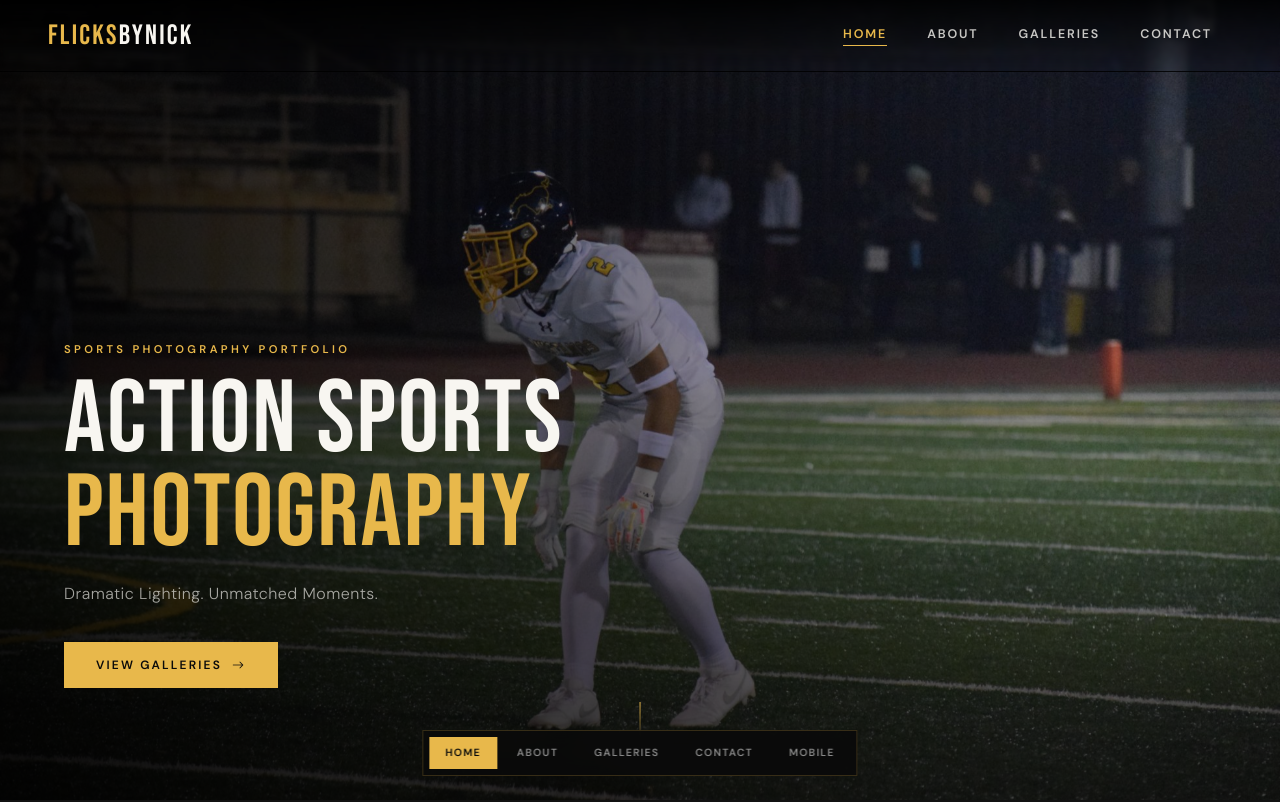
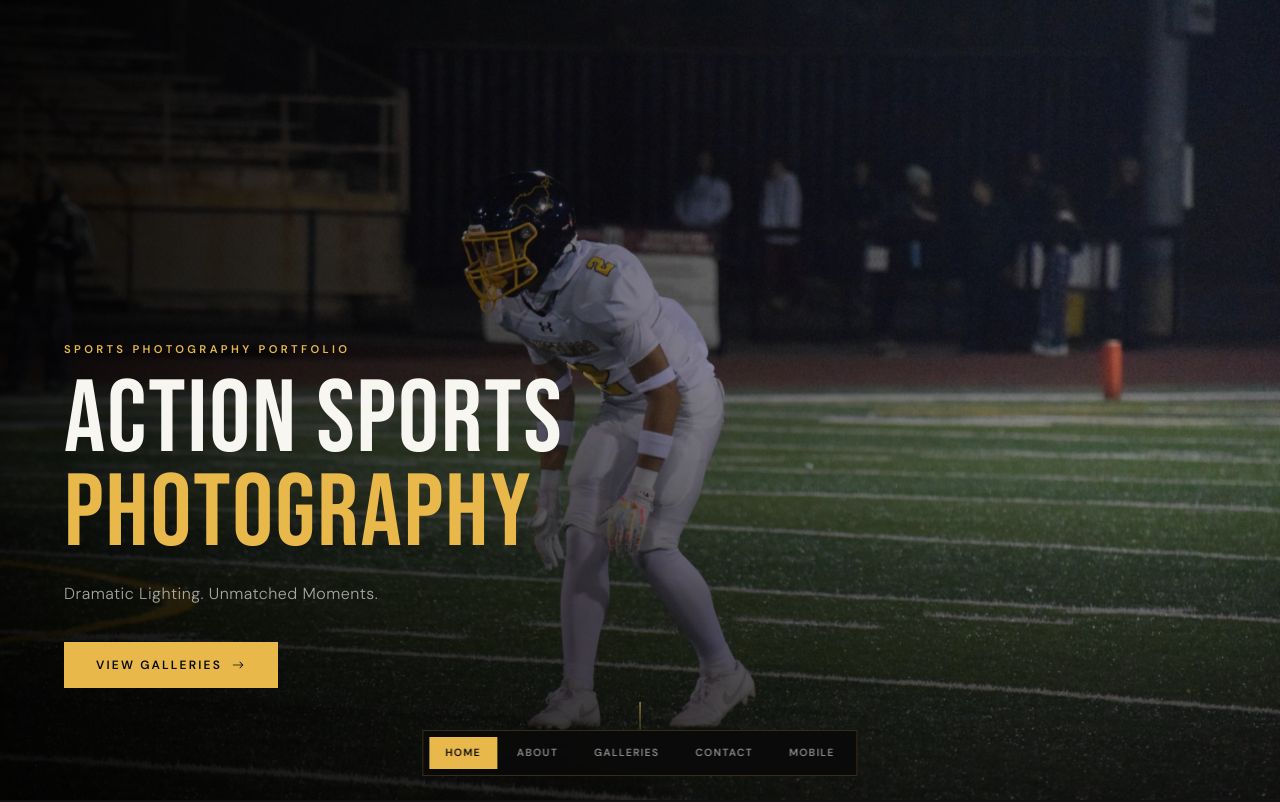
Before and after one commit to JCarmichael9/FlicksByNick, a plain HTML site: page index.html in a window 1280 px wide. Shown: the top 802 px of the page. Drawn offline with nearby package versions, Linux system fonts and the light colour scheme; a script that the page names is missing.

Commit message:
got rid of nababr

```diff
--- a/index.html
+++ b/index.html
@@ -31,48 +31,6 @@
   <link rel="stylesheet" href="css/style.css" />
 </head>
 <body>
-
-<!-- ══════════════════════════════════════════════════════════
-     NAVBAR (fixed, shared across all pages)
-══════════════════════════════════════════════════════════ -->
-<nav id="mainNav" class="navbar navbar-expand-lg fixed-top">
-  <div class="container-fluid px-0" style="padding: 0 48px;">
-
-    <a class="navbar-brand" href="#" onclick="showPage('home'); return false;">
-      <span>Flicks</span>ByNick
-    </a>
-
-    <button
-      class="navbar-toggler"
-      type="button"
-      data-bs-toggle="collapse"
-      data-bs-target="#navbarNav"
-      aria-controls="navbarNav"
-      aria-expanded="false"
-      aria-label="Toggle navigation"
-    >
-      <span class="navbar-toggler-icon"></span>
-    </button>
-
-    <div class="collapse navbar-collapse justify-content-end" id="navbarNav">
-      <ul class="navbar-nav align-items-lg-center">
-        <li class="nav-item">
-          <a class="nav-link active-link" data-page="home" href="#" onclick="showPage('home'); return false;">Home</a>
-        </li>
-        <li class="nav-item">
-          <a class="nav-link" data-page="about" href="#" onclick="showPage('about'); return false;">About</a>
-        </li>
-        <li class="nav-item">
-          <a class="nav-link" data-page="galleries" href="#" onclick="showPage('galleries'); return false;">Galleries</a>
-        </li>
-        <li class="nav-item">
-          <a class="nav-link" data-page="contact" href="#" onclick="showPage('contact'); return false;">Contact</a>
-        </li>
-      </ul>
-    </div>
-
-  </div>
-</nav>
 
 
 <!-- ══════════════════════════════════════════════════════════
```
